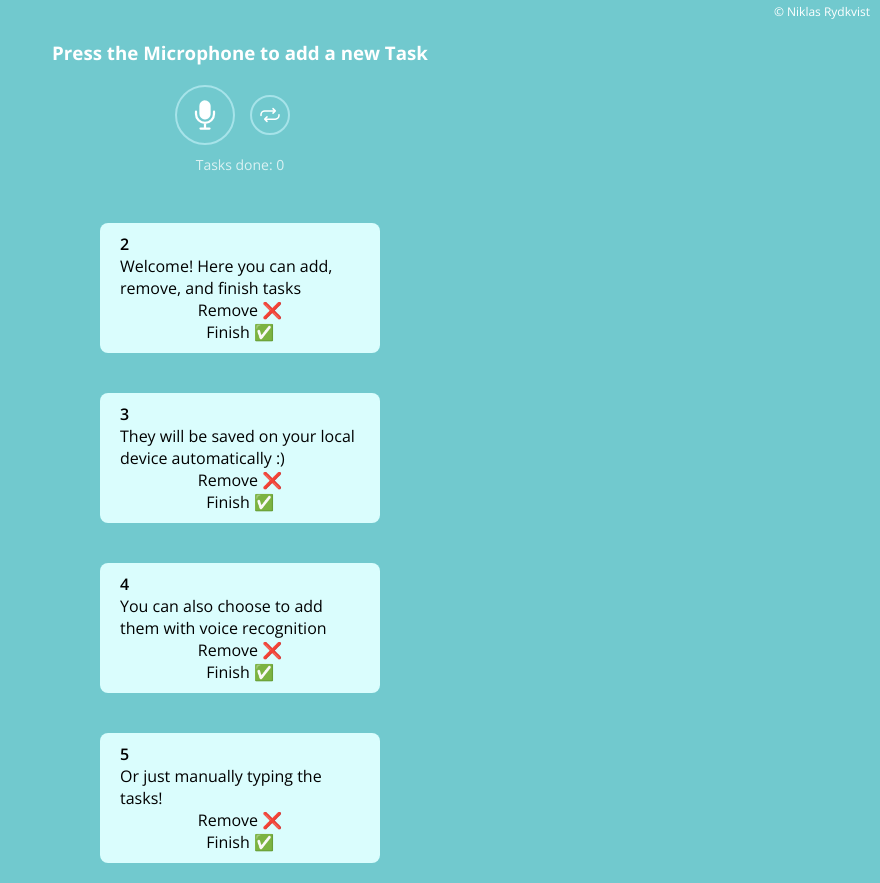
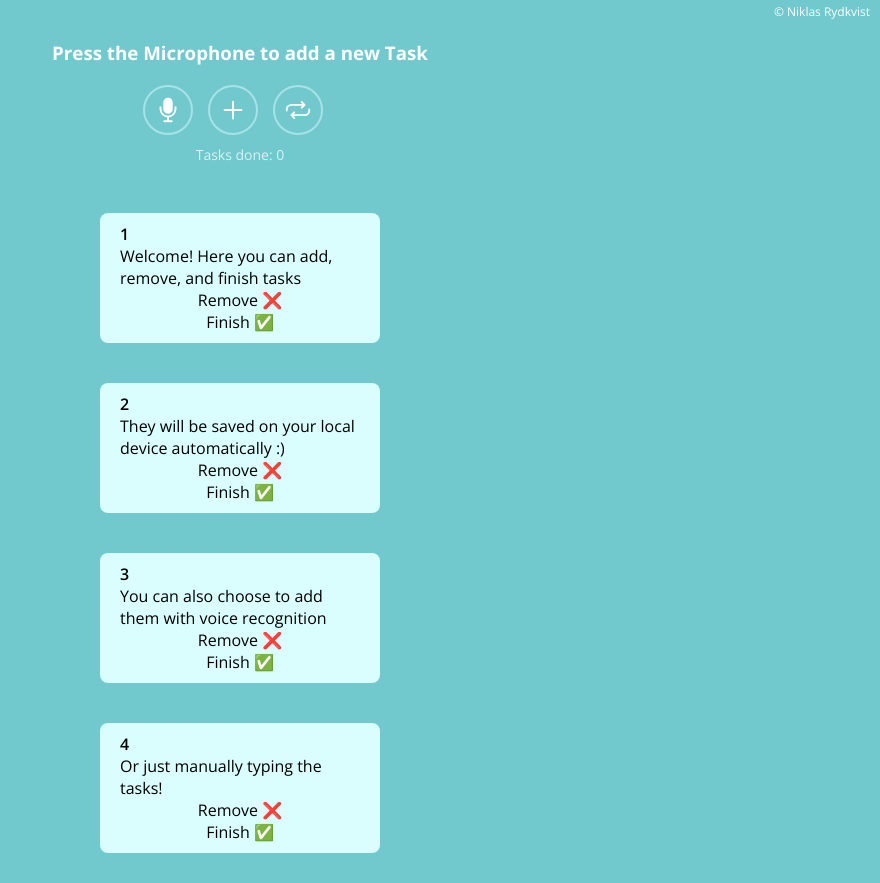
Before and after one commit to rydkvist/voice-recognition-todo-list, a React (Create React App) app: page / in a window 1280 px wide. Shown: the whole page, without its empty margins (400-1280 px from the left). Built offline with nearby package versions, Linux system fonts and the light colour scheme.

Commit message:
Add tasks manually

```diff
--- a/src/App.jsx
+++ b/src/App.jsx
@@ -138,6 +138,11 @@ const App = () => {
     }
   };
 
+  const onAddTask = () => {
+    const taskDescription = prompt("Describe your task");
+    setTodoList([...todoList, { id: todoList.length, value: taskDescription }]);
+  };
+
   const stopListening = () => {
     recognition.stop();
     setIsListening(false);
@@ -170,9 +175,10 @@ const App = () => {
           >
             {isListening ? <Spinner /> : <ion-icon name="mic" />}
           </Button>
+          <Button type="button" onClick={onAddTask} title="Add a new task">
+            <ion-icon name="add-outline" />
+          </Button>
           <Button
-            fontSize="1.5rem"
-            size="2.5rem"
             onClick={onChangeDashboard}
             title={
               showCompletedTasks ? "Show current tasks" : "Show completed tasks"
--- a/src/components/Button.jsx
+++ b/src/components/Button.jsx
@@ -5,9 +5,9 @@ const StyledButton = styled.button`
   display: grid;
   place-items: center;
 
-  width: ${(props) => (props.size ? props.size : "3.75rem")};
-  height: ${(props) => (props.size ? props.size : "3.75rem")};
-  font-size: ${(props) => (props.fontSize ? props.fontSize : "2.25rem")};
+  width: ${(props) => (props.size ? props.size : "3.125rem")};
+  height: ${(props) => (props.size ? props.size : "3.125rem")};
+  font-size: ${(props) => (props.fontSize ? props.fontSize : "1.875rem")};
 
   background-color: ${(props) =>
     props.backgroundColor ? props.backgroundColor : "#71c9ce"};
--- a/src/context/TodoContext.jsx
+++ b/src/context/TodoContext.jsx
@@ -20,10 +20,10 @@ export const useTodoList = () => {
 */
 
 const initialState = [
-  { id: 1, value: "Welcome! Here you can add, remove, and finish tasks" },
-  { id: 2, value: "They will be saved on your local device automatically :)" },
-  { id: 3, value: "You can also choose to add them with voice recognition" },
-  { id: 4, value: "Or just manually typing the tasks!" },
+  { id: 0, value: "Welcome! Here you can add, remove, and finish tasks" },
+  { id: 1, value: "They will be saved on your local device automatically :)" },
+  { id: 2, value: "You can also choose to add them with voice recognition" },
+  { id: 3, value: "Or just manually typing the tasks!" },
 ];
 
 const localState = JSON.parse(localStorage.getItem("todoListStorage"));
```
Also changed, not shown: 1 other file (tests, documents, lock files or other folders).
